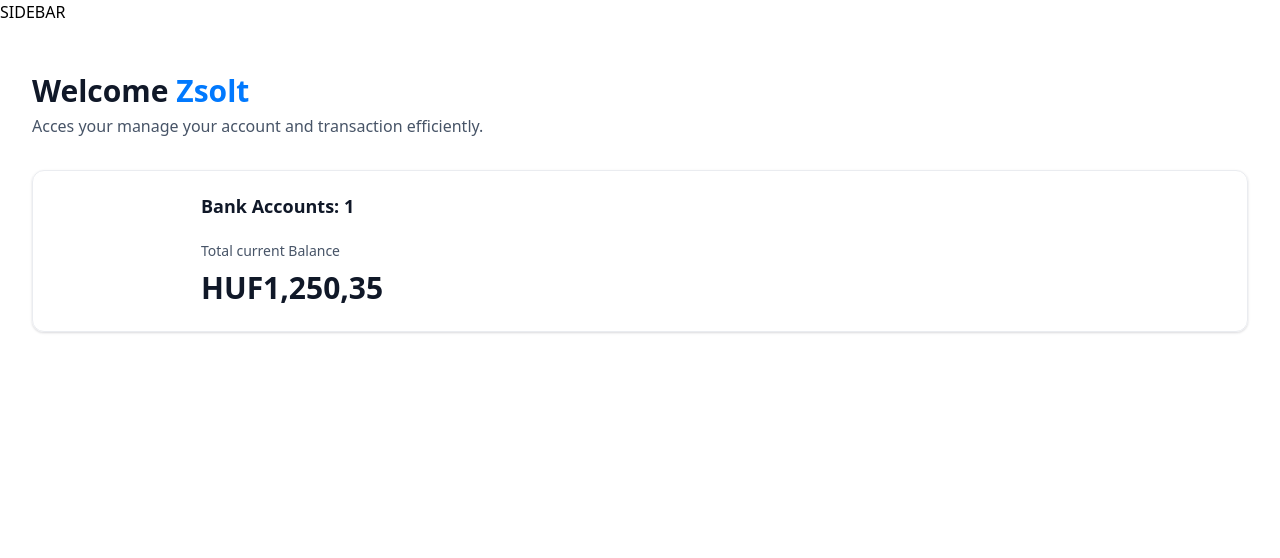
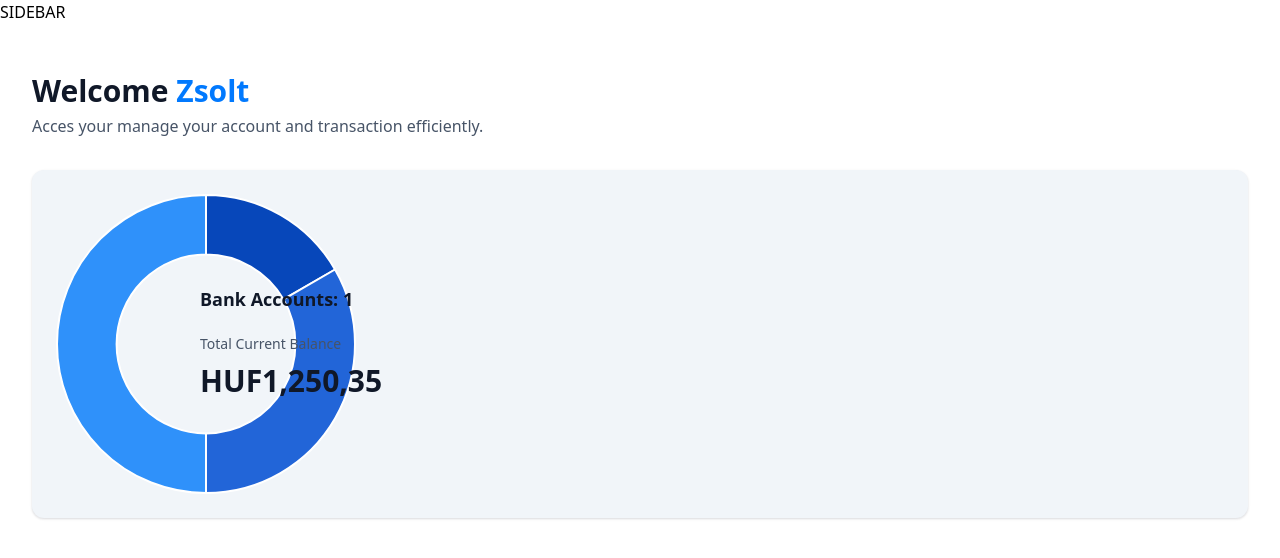
Before and after one commit to katsa00781/HorizonBankApp, a Next.js app: page / in a window 1280 px wide. Shown: the top 558 px of the page. Built offline with nearby package versions, Linux system fonts and the light colour scheme.

Commit message:
53 percnél járok, a chart canvas mérete 300 pedig a tailwind 100px-re van állítva, hogy lehet megoldani?

```diff
--- a/app/globals.css
+++ b/app/globals.css
@@ -118,7 +118,7 @@
   }
 
   .total-balance {
-    @apply flex w-full items-center gap-4 rounded-xl border border-gray-200 p-4 shadow-chart sm:gap-6 sm:p-6;
+    @apply flex w-full items-center gap-4 bg-slate-100 rounded-xl border-gray-200 shadow-chart sm:gap-6 sm:p-6 ;
   }
 
   .total-balance-chart {
--- a/components/AnimatedCounter.tsx
+++ b/components/AnimatedCounter.tsx
@@ -4,7 +4,7 @@
 
 const AnimatedCounter = ({amount}: {amount: number}) => {
   return (
-    <div>
+    <div className='w-full'>
       <CountUp
       duration={2.5}
       decimals={2}
--- /dev/null
+++ b/components/DoughnutChart.tsx
@@ -0,0 +1,38 @@
+'use client'
+import { Chart as ChartJS, ArcElement, Tooltip, Legend } from 'chart.js';
+import { Doughnut } from 'react-chartjs-2';
+
+ChartJS.register(ArcElement, Tooltip, Legend);
+
+
+
+const DoughnutChart = ({accounts}: DoughnutChartProps) => {
+
+    const data = {
+        datasets : [
+            {
+                label : 'Banks',
+                data : [1250, 2500, 3750],
+                backgroundColor : ['#0747ba', '#2265d8', '#2f91fa'],
+            }
+        ],
+        labels: ['Bank 1', 'Bank 2', 'Bank 3'],
+    }
+
+  return (
+    <div>
+        <Doughnut data={data}
+        options={
+            {
+                cutout: '60%',
+                plugins: {
+                    legend: {
+                        display: false
+                    }
+                }}
+        } />
+    </div>
+  )
+}
+
+export default DoughnutChart
--- a/components/TotalBalanceBox.tsx
+++ b/components/TotalBalanceBox.tsx
@@ -1,28 +1,27 @@
-
-import AnimatedCounter from './AnimatedCounter'
-
+import AnimatedCounter from './AnimatedCounter';
+import DoughnutChart from './DoughnutChart';
 
 const TotalBalanceBox = ({
   accounts = [], totalBanks, totalCurrentBalance
-}: TotlaBalanceBoxProps ) => {
+}: TotlaBalanceBoxProps) => {
   return (
-    <section className='total-balance'>
-        <div className='total-balance-chart'>
-            {/* <DougnutChart /> */}
+    <section className="total-balance">
+      <div className="total-balance-chart">
+        <DoughnutChart accounts={accounts} />
       </div>
-        <div className='flex flex-col gap-6'>
-            <h2 className='header-2'>
-               Bank Accounts:  {totalBanks}
+
+      <div className="flex flex-col gap-6">
+        <h2 className="header-2">
+          Bank Accounts: {totalBanks}
         </h2>
-            <div className='flex flex-col gap-2'>
-                <p className='total-balance-label'>
-                    Total current Balance
+        <div className="flex flex-col gap-2">
+          <p className="total-balance-label">
+            Total Current Balance
           </p>
 
-                <p className='total-balance-amount flex-center gap-2' >
+          <div className="total-balance-amount flex-center gap-2">
             <AnimatedCounter amount={totalCurrentBalance} />
-
-                </p>
+          </div>
         </div>
       </div>
     </section>
--- a/package.json
+++ b/package.json
@@ -10,12 +10,14 @@
   },
   "dependencies": {
     "@radix-ui/react-slot": "^1.0.2",
+    "chart.js": "^4.4.2",
     "class-variance-authority": "^0.7.0",
     "clsx": "^2.1.1",
     "lucide-react": "^0.378.0",
     "next": "14.2.3",
     "query-string": "^9.0.0",
     "react": "^18",
+    "react-chartjs-2": "^5.2.0",
     "react-countup": "^6.5.3",
     "react-dom": "^18",
     "tailwind-merge": "^2.3.0",
```
Also changed, not shown: 1 other file (tests, documents, lock files or other folders). Lines whose indentation alone changed are shown as unchanged.
